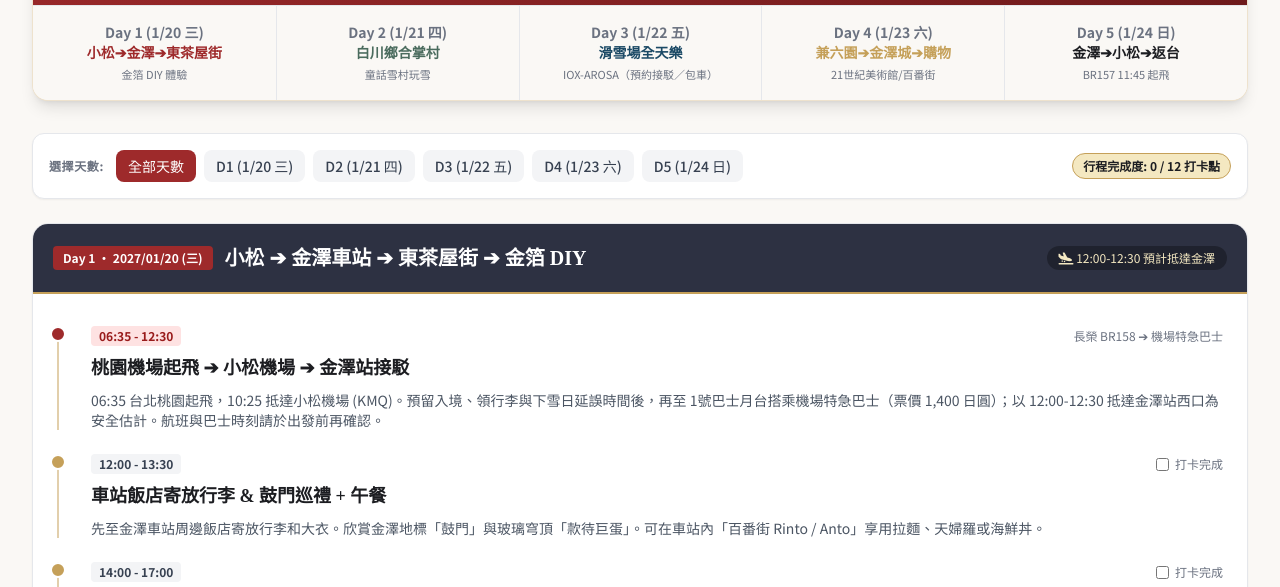
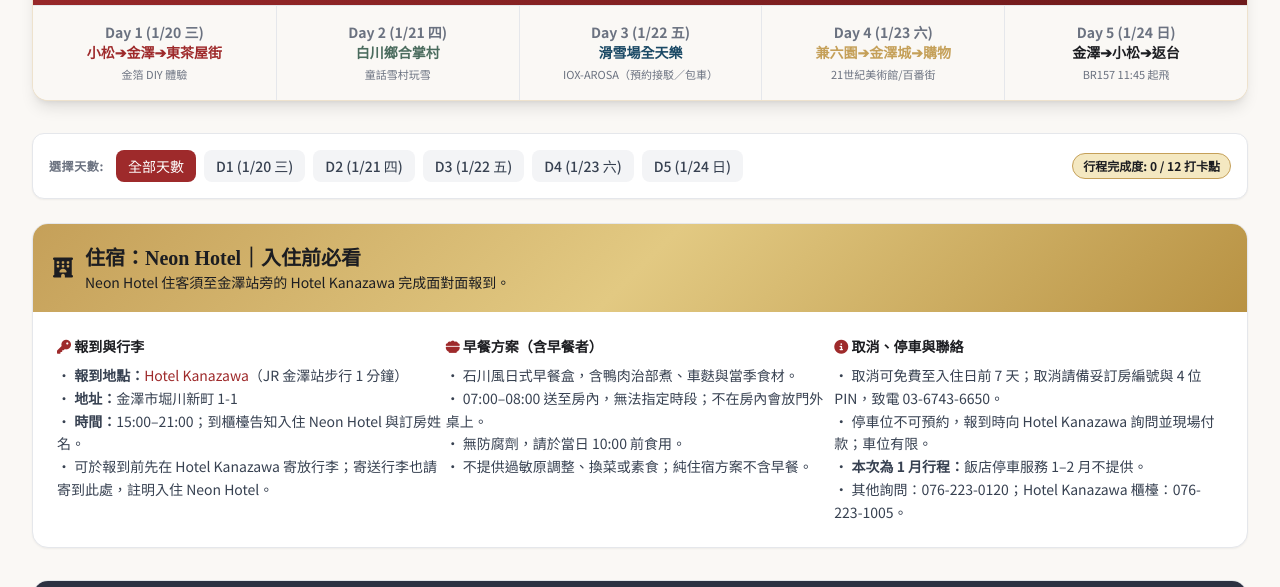
Before and after one commit to DemonGiggle/travel-kanazawa-2027, a website: page index.html in a window 1280 px wide. Shown: the part 294-881 px from the top of the page. Drawn offline with Linux system fonts and the light colour scheme; a web font is replaced by a local one.

Commit message:
Add Neon Hotel stay details

```diff
--- a/index.html
+++ b/index.html
@@ -106,7 +106,7 @@
                 <div class="absolute right-4 bottom-2 opacity-10 text-9xl font-serif select-none pointer-events-none">雪</div>
                 <div class="relative z-10 max-w-3xl">
                     <div class="inline-flex items-center gap-2 bg-black/30 border border-kanazawa-gold/50 px-3 py-1 rounded-full text-xs text-kanazawa-goldlight mb-3">
-                        <i class="fa-solid fa-snowflake"></i> 長榮 BR158/BR157 • 住宿：金澤車站周邊飯店
+                        <i class="fa-solid fa-snowflake"></i> 長榮 BR158/BR157 • 住宿：Neon Hotel（金澤站旁辦理報到）
                     </div>
                     <h2 class="text-2xl sm:text-3xl lg:text-4xl font-serif font-bold tracking-tight mb-2">古都金澤 • 白川鄉童話雪村 • 滑雪饗宴</h2>
                     <p class="text-sm sm:text-base text-gray-200 leading-relaxed">
@@ -170,6 +170,46 @@
             <!-- ITINERARY DAYS CONTAINER -->
             <div class="space-y-8" id="days-container">
 
+                <!-- ACCOMMODATION -->
+                <aside class="bg-white rounded-2xl shadow-sm border border-kanazawa-gold/60 overflow-hidden" aria-label="Neon Hotel 住宿與報到資訊">
+                    <div class="gold-gradient text-kanazawa-dark p-4 sm:p-5 flex items-center gap-3">
+                        <i class="fa-solid fa-hotel text-xl"></i>
+                        <div>
+                            <h3 class="font-serif text-lg sm:text-xl font-bold">住宿：Neon Hotel｜入住前必看</h3>
+                            <p class="text-xs sm:text-sm">Neon Hotel 住客須至金澤站旁的 Hotel Kanazawa 完成面對面報到。</p>
+                        </div>
+                    </div>
+                    <div class="p-4 sm:p-6 grid grid-cols-1 lg:grid-cols-3 gap-5 text-sm text-gray-700">
+                        <section class="space-y-2">
+                            <h4 class="font-bold text-kanazawa-dark"><i class="fa-solid fa-key text-kanazawa-red"></i> 報到與行李</h4>
+                            <ul class="space-y-1.5 leading-relaxed">
+                                <li>• <strong>報到地點：</strong><a class="text-kanazawa-red underline" href="https://www.neonhotel.jp/access/" target="_blank" rel="noopener">Hotel Kanazawa</a>（JR 金澤站步行 1 分鐘）</li>
+                                <li>• <strong>地址：</strong>金澤市堀川新町 1-1</li>
+                                <li>• <strong>時間：</strong>15:00–21:00；到櫃檯告知入住 Neon Hotel 與訂房姓名。</li>
+                                <li>• 可於報到前先在 Hotel Kanazawa 寄放行李；寄送行李也請寄到此處，註明入住 Neon Hotel。</li>
+                            </ul>
+                        </section>
+                        <section class="space-y-2">
+                            <h4 class="font-bold text-kanazawa-dark"><i class="fa-solid fa-bowl-food text-kanazawa-red"></i> 早餐方案（含早餐者）</h4>
+                            <ul class="space-y-1.5 leading-relaxed">
+                                <li>• 石川風日式早餐盒，含鴨肉治部煮、車麩與當季食材。</li>
+                                <li>• 07:00–08:00 送至房內，無法指定時段；不在房內會放門外桌上。</li>
+                                <li>• 無防腐劑，請於當日 10:00 前食用。</li>
+                                <li>• 不提供過敏原調整、換菜或素食；純住宿方案不含早餐。</li>
+                            </ul>
+                        </section>
+                        <section class="space-y-2">
+                            <h4 class="font-bold text-kanazawa-dark"><i class="fa-solid fa-circle-info text-kanazawa-red"></i> 取消、停車與聯絡</h4>
+                            <ul class="space-y-1.5 leading-relaxed">
+                                <li>• 取消可免費至入住日前 7 天；取消請備妥訂房編號與 4 位 PIN，致電 03-6743-6650。</li>
+                                <li>• 停車位不可預約，報到時向 Hotel Kanazawa 詢問並現場付款；車位有限。</li>
+                                <li>• <strong>本次為 1 月行程：</strong>飯店停車服務 1–2 月不提供。</li>
+                                <li>• 其他詢問：076-223-0120；Hotel Kanazawa 櫃檯：076-223-1005。</li>
+                            </ul>
+                        </section>
+                    </div>
+                </aside>
+
                 <!-- DAY 1 -->
                 <div class="day-card bg-white rounded-2xl shadow-sm border border-gray-200 overflow-hidden" data-day="1">
                     <div class="bg-kanazawa-slate text-white p-4 sm:p-5 flex items-center justify-between border-b-2 border-kanazawa-gold">
@@ -207,7 +247,7 @@
                                 <span>車站飯店寄放行李 & 鼓門巡禮 + 午餐</span>
                             </h4>
                             <p class="text-sm text-gray-600">
-                                先至金澤車站周邊飯店寄放行李和大衣。欣賞金澤地標「鼓門」與玻璃穹頂「款待巨蛋」。可在車站內「百番街 Rinto / Anto」享用拉麵、天婦羅或海鮮丼。
+                                先至 <strong>Hotel Kanazawa（JR 金澤站步行 1 分鐘）</strong>寄放行李和大衣，並告知入住 Neon Hotel。Neon Hotel 的面對面報到時段為 15:00–21:00，請在當日行程空檔返回櫃檯完成手續。之後可欣賞金澤地標「鼓門」與玻璃穹頂「款待巨蛋」，並在車站內「百番街 Rinto / Anto」享用午餐。
                             </p>
                         </div>
 
@@ -489,7 +529,7 @@
                             </div>
                             <h4 class="font-serif font-bold text-lg text-kanazawa-dark">飯店辦理退房 ➔ 前往金澤站西口 3號月台</h4>
                             <p class="text-sm text-gray-600">
-                                享用飯店早餐後辦理退房。因住宿於車站周邊，可輕鬆徒步至 <strong>金澤站西口 3號巴士月台</strong>。
+                                若訂購含早餐方案，請在當日 10:00 前享用房內早餐盒後再辦理退房；純住宿方案不含早餐。因住宿於車站周邊，可輕鬆徒步至 <strong>金澤站西口 3號巴士月台</strong>。
                             </p>
                         </div>
 
```
